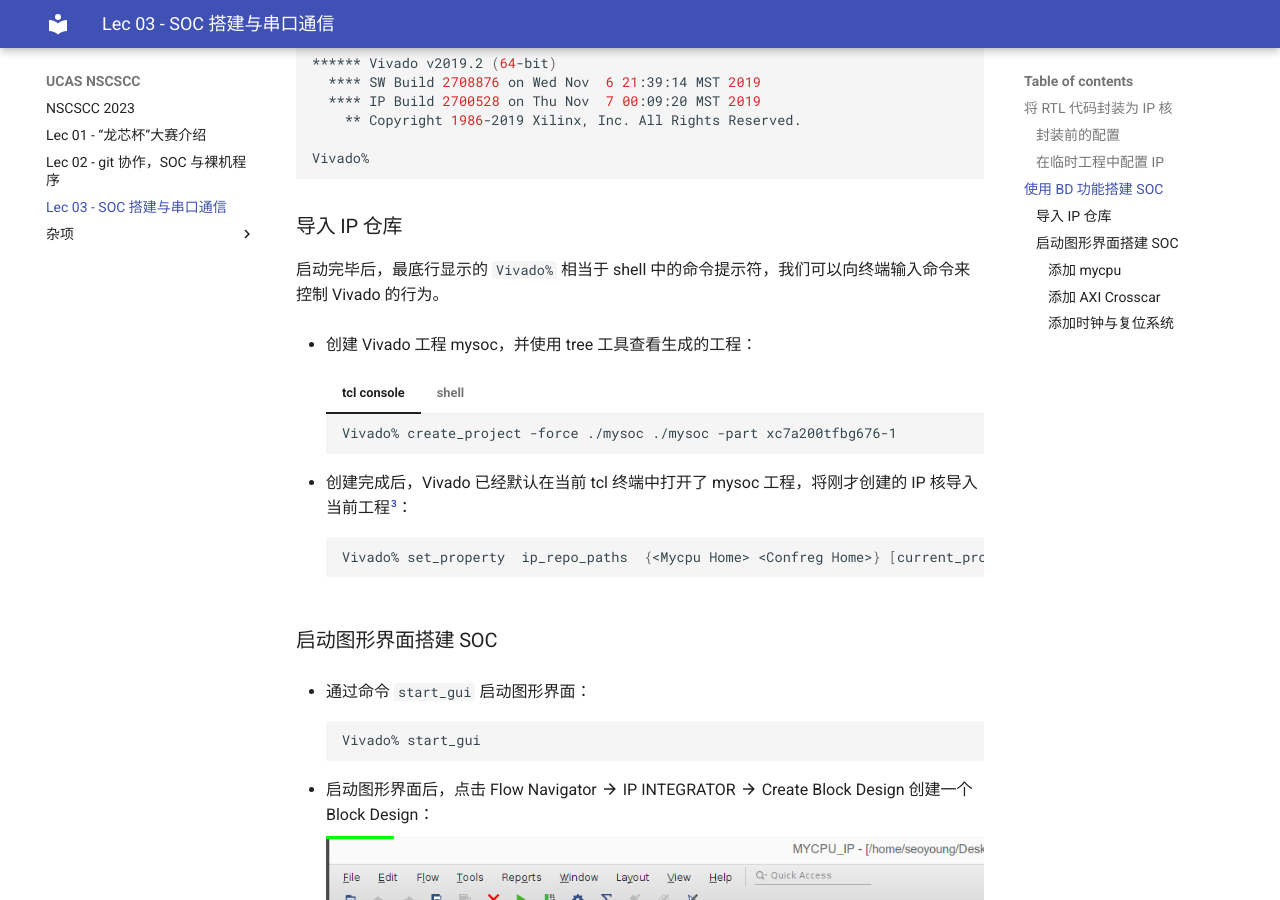
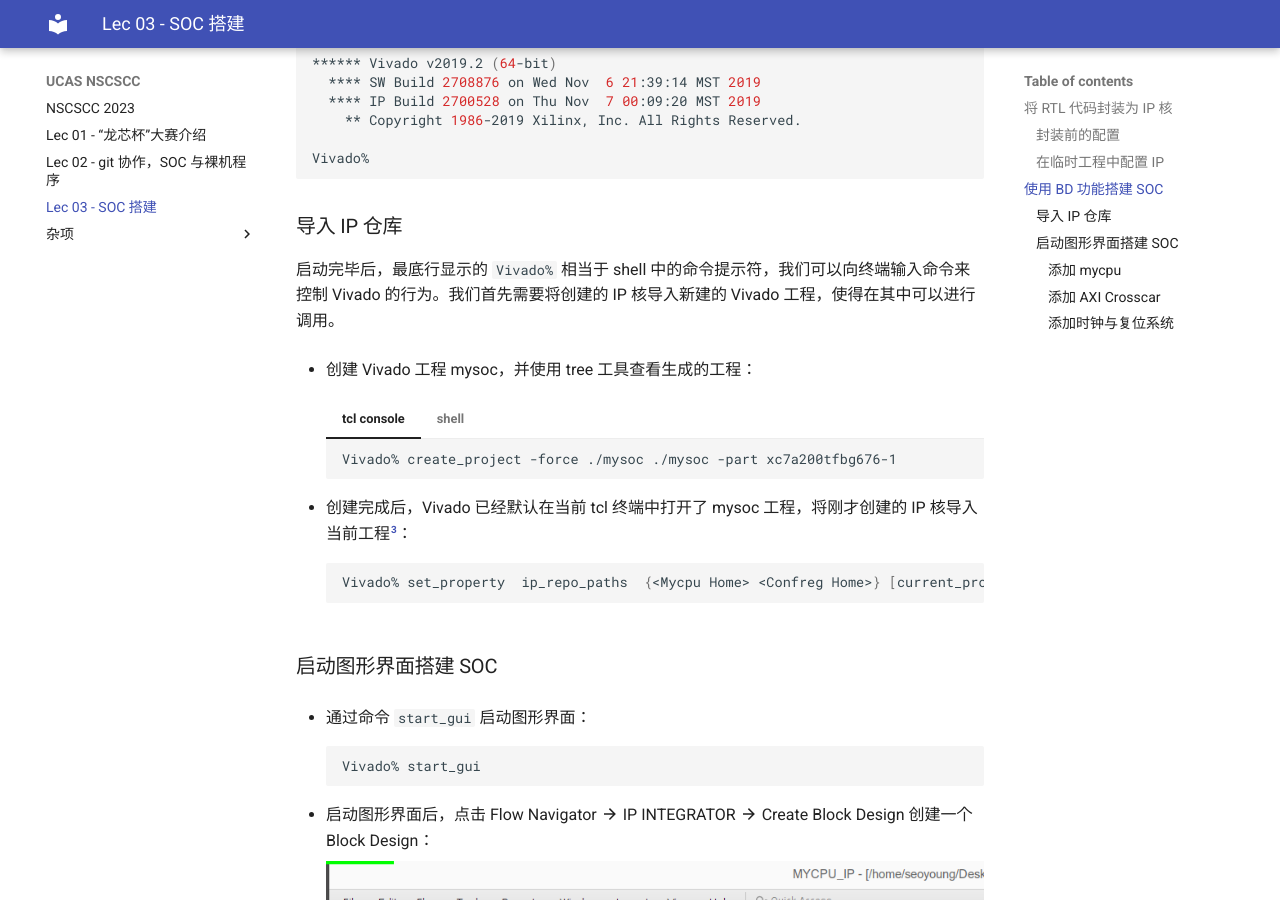
Before and after one commit to ucas-nscscc/docs, an MkDocs documentation site: the page built from docs/lec03/index.md, in a window 1280 px wide and 900 px high, scrolled down 8037 px. Built offline with MkDocs 1.6.1 and Material for MkDocs 9.7.7, drawn with Linux system fonts in a browser that asks for light colours.

Commit message:
change expression

```diff
--- a/docs/lec03/index.md
+++ b/docs/lec03/index.md
@@ -92,7 +92,7 @@
 
 ### 导入 IP 仓库
 
-启动完毕后，最底行显示的 `Vivado%` 相当于 shell 中的命令提示符，我们可以向终端输入命令来控制 Vivado 的行为。
+启动完毕后，最底行显示的 `Vivado%` 相当于 shell 中的命令提示符，我们可以向终端输入命令来控制 Vivado 的行为。我们首先需要将创建的 IP 核导入新建的 Vivado 工程，使得在其中可以进行调用。
 
 - 创建 Vivado 工程 mysoc，并使用 tree 工具查看生成的工程：
 
--- a/mkdocs.yml
+++ b/mkdocs.yml
@@ -4,7 +4,7 @@
     - 'NSCSCC 2023': 'index.md'
     - 'Lec 01 - “龙芯杯”大赛介绍': 'lec01/index.md'
     - 'Lec 02 - git 协作，SOC 与裸机程序': 'lec02/index.md'
-    - 'Lec 03 - SOC 搭建与串口通信': 'lec03/index.md'
+    - 'Lec 03 - SOC 搭建': 'lec03/index.md'
     - '杂项':
         - 'Linux 操作系统杂谈': 'misc/linux.md'
         - '对于 lec 02 的一些补充': 'misc/lec02.md'
```
